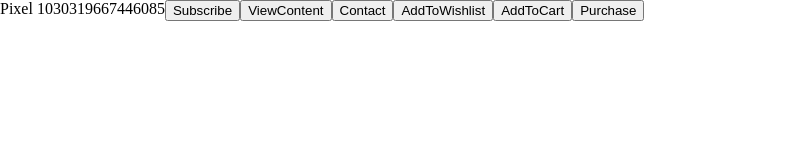
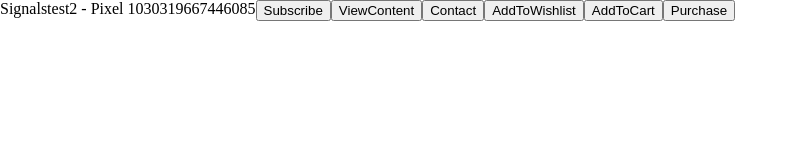
Before and after one commit to rkereskenyifb/signalstest2, a plain HTML site: page index.html in a window 1280 px wide. Shown: the whole page, without its empty margins (0-798 px from the left). Drawn offline with Linux system fonts and the light colour scheme.

Commit message:
Update index.html

```diff
--- a/index.html
+++ b/index.html
@@ -37,7 +37,7 @@ body,html {
 </head>
   <body>
     <div class="flex-container">
-      Pixel 1030319667446085
+      Signalstest2 - Pixel 1030319667446085
       <button onclick="fbq('track', 'Subscribe');">Subscribe</button>
       <button onclick="fbq('track', 'ViewContent');">ViewContent</button>
       <button onclick="fbq('track', 'Contact');">Contact</button>
```
